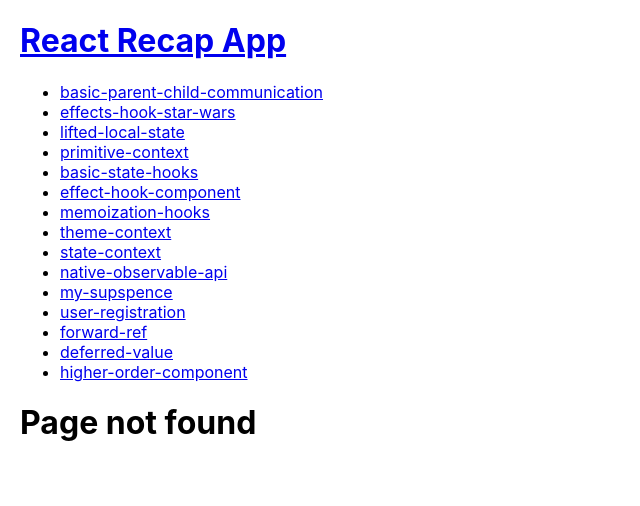
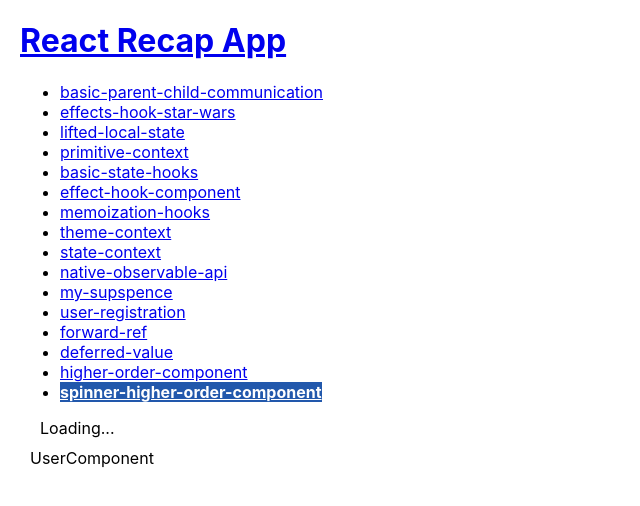
Before and after one commit to tscislo/react-playground, a React app: page /spinner-higher-order-component in a window 1280 px wide. Shown: the top 506 px of the page, without its empty margins (0-640 px from the left). Built offline with nearby package versions, Linux system fonts and the light colour scheme.

Commit message:
spinner HOC

```diff
--- a/src/App.tsx
+++ b/src/App.tsx
@@ -1,6 +1,9 @@
 import React, {lazy, Suspense} from 'react';
 import './App.css';
 import {BrowserRouter, Route, Routes} from "react-router";
+import {
+    SpinnerHigherOrderExampleComponent
+} from "./spinner-higher-order-component/spinner-higher-order-example.component";
 
 
 // Lazy imports
@@ -63,6 +66,7 @@
                                 <Route path="forward-ref" element={<ForwardRefComponent/>}/>
                                 <Route path="deferred-value" element={<DeferredValueConsumer/>}/>
                                 <Route path="higher-order-component" element={<HigherOrderExampleComponent/>}/>
+                                <Route path="spinner-higher-order-component" element={<SpinnerHigherOrderExampleComponent/>}/>
                                 <Route path="*" element={<h1>Page not found</h1>}/>
                             </Route>
                         </Routes>
--- a/src/menu/menu.component.tsx
+++ b/src/menu/menu.component.tsx
@@ -19,5 +19,6 @@
         <li><NavLink to={'forward-ref'}>forward-ref</NavLink></li>
         <li><NavLink to={'deferred-value'}>deferred-value</NavLink></li>
         <li><NavLink to={'higher-order-component'}>higher-order-component</NavLink></li>
+        <li><NavLink to={'spinner-higher-order-component'}>spinner-higher-order-component</NavLink></li>
     </ul>
 })
--- /dev/null
+++ b/src/spinner-higher-order-component/spinner-higher-order-example.component.tsx
@@ -0,0 +1,13 @@
+import {withSpinner} from "./spinner-higher-order.component";
+import {UserComponent} from "./user.component";
+
+const EnhancedUserComponent = withSpinner(UserComponent);
+
+export const SpinnerHigherOrderExampleComponent = () => {
+    return (
+        <div>
+            <EnhancedUserComponent data={undefined}/>
+            <EnhancedUserComponent data={{}}/>
+        </div>
+    );
+}
--- /dev/null
+++ b/src/spinner-higher-order-component/spinner-higher-order.component.tsx
@@ -0,0 +1,10 @@
+import {ComponentType} from "react";
+
+export const withSpinner = (Component: ComponentType) => {
+    return ({data}: {data: any}) => {
+        if (!data) {
+            return <div className="spinner">Loading...</div>;
+        }
+        return <><Component /></>
+    }
+}
--- /dev/null
+++ b/src/spinner-higher-order-component/user.component.tsx
@@ -0,0 +1,3 @@
+export const UserComponent = () => {
+    return <>UserComponent</>
+}
```
